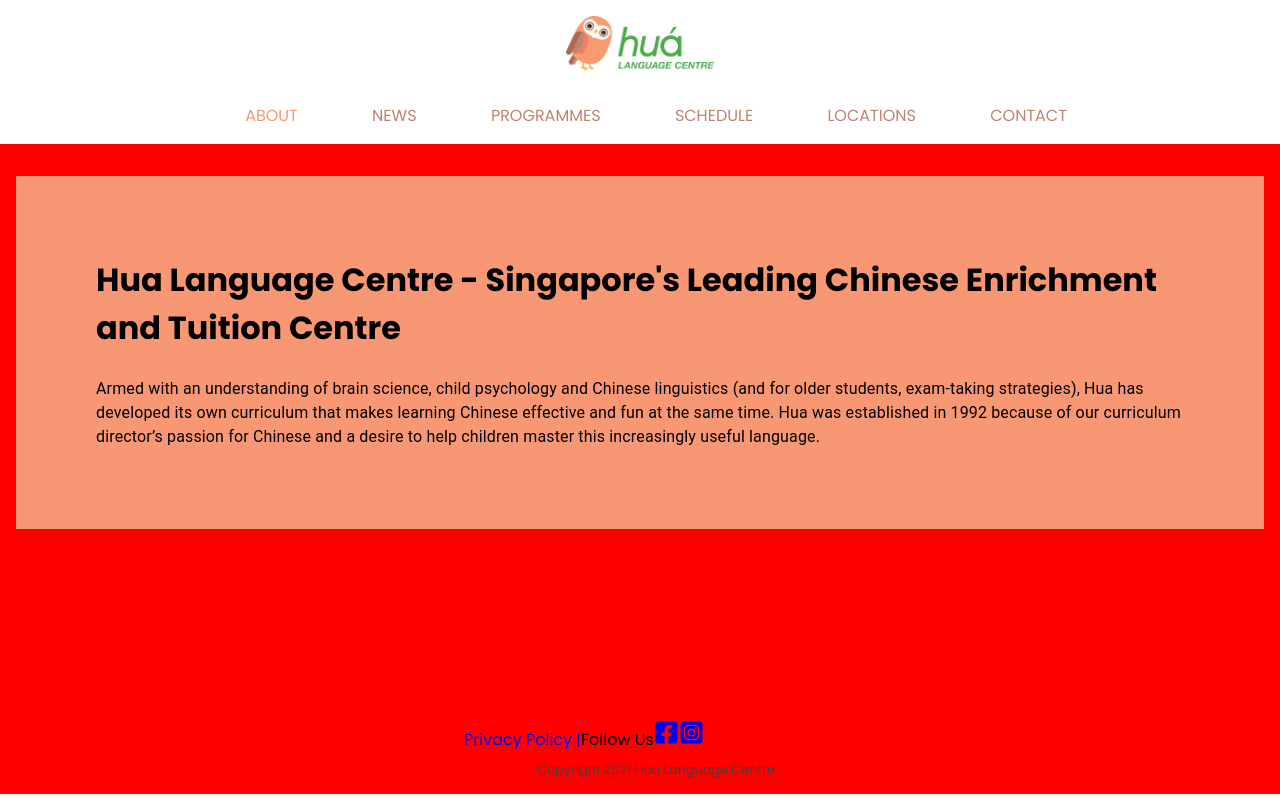
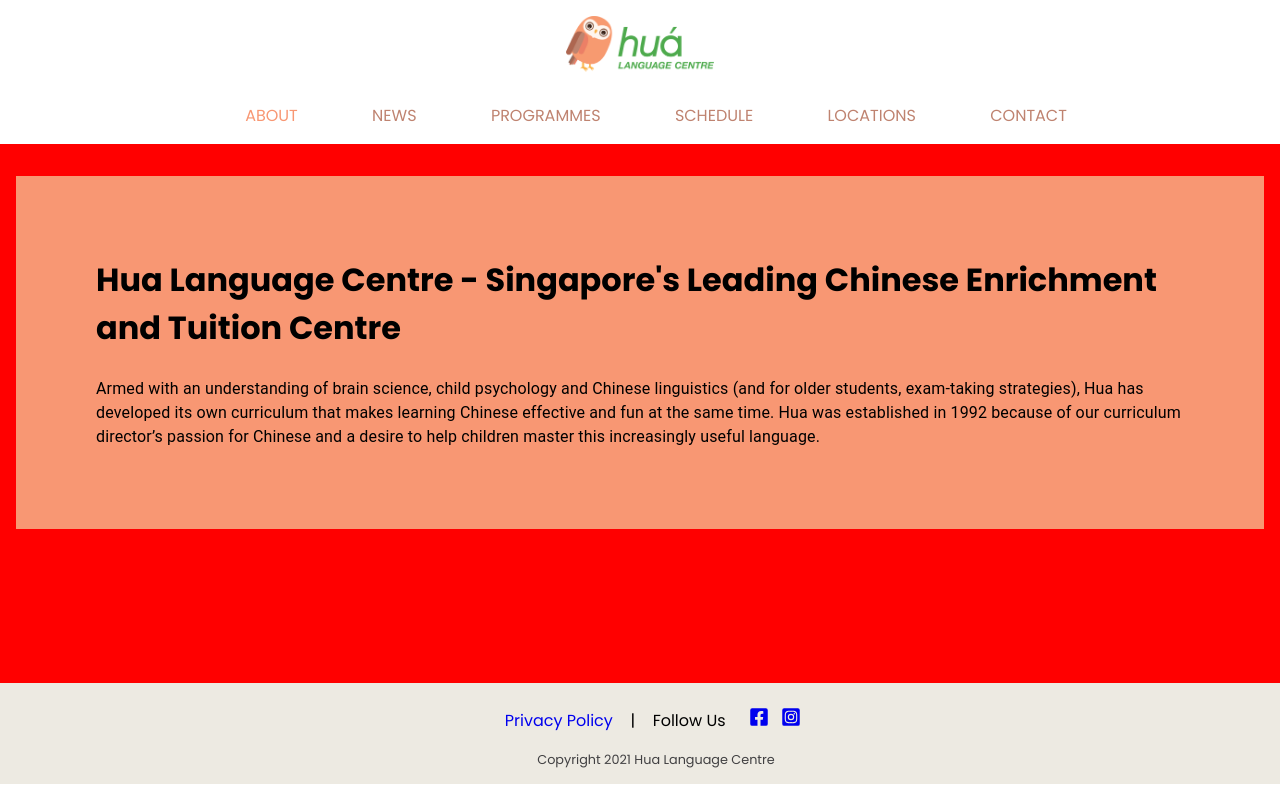
Before and after one commit to daveliew/gatsby-hua-language-centre, a Gatsby site: page /about in a window 1280 px wide. Shown: the top 800 px of the page. Built offline with nearby package versions, Linux system fonts and the light colour scheme; Gatsby itself is replaced by a stand-in of ours.

Commit message:
adjusted footer

```diff
--- a/src/components/Footer.js
+++ b/src/components/Footer.js
@@ -7,16 +7,25 @@ const sectionStyles = {
     flexDirection: "column",
     width: "100%",
     padding: "1rem",
-    backgroundColor: "red",
+    backgroundColor: "#edeae2",
+    bottom: "0",
 };
 
-const Container = styled.div`
-    display: "inline-grid";
-    grid-template-columns: repeat(2, auto);
-    /* justify-content: space-around; */
-    margin-bottom: "1rem";
-    width: 30vw;
-`;
+const socialStyles = {
+    display: "flex",
+    alignItems: "center",
+    justifyContent: "space-around",
+    flexWrap: "wrap",
+
+    width: "25vw",
+    padding: "0.5rem",
+};
+
+const socialIcons = {
+    display: "flex",
+    justifyContent: "space-between",
+    width: "5vw",
+};
 
 const descriptionStyles = {
     color: "#414042",
@@ -30,18 +39,23 @@ const Footer = () => {
     return (
         <>
             <footer style={sectionStyles}>
-                <Container>
-                    <a href="https://hua.com.sg/privacy-policy/">
-                        Privacy Policy |
-                    </a>
-                    Follow Us
-                    <a href="https://www.facebook.com/hualanguage/">
-                        <FaFacebookSquare size={25} />
-                    </a>
-                    <a href="https://www.instagram.com/hualanguage/">
-                        <FaInstagramSquare size={25} />
-                    </a>
-                </Container>
+                <div style={socialStyles}>
+                    <div>
+                        <a href="https://hua.com.sg/privacy-policy/">
+                            Privacy Policy
+                        </a>
+                    </div>
+                    <div>|</div>
+                    <div>Follow Us</div>
+                    <div style={socialIcons}>
+                        <a href="https://www.facebook.com/hualanguage/">
+                            <FaFacebookSquare size={20} />
+                        </a>
+                        <a href="https://www.instagram.com/hualanguagecentre/">
+                            <FaInstagramSquare size={20} />
+                        </a>
+                    </div>
+                </div>
                 <p style={descriptionStyles}>
                     Copyright {new Date().getFullYear()} Hua Language Centre
                 </p>
--- a/src/components/Layout.js
+++ b/src/components/Layout.js
@@ -9,9 +9,11 @@ const layoutStyles = {
 };
 
 const bodyStyles = {
+    display: "flex",
+    flexDirection: "column",
+    minHeight: "80vh",
+    justifyContent: "space-between",
     backgroundColor: "red",
-    minHeight: "70vh",
-    justifyContent: "space-between",
 };
 
 const contentStyles = {
@@ -29,8 +31,8 @@ const Layout = ({ pageTitle, children }) => {
                 <div style={bodyStyles}>
                     <title>{pageTitle}</title>
                     <div style={contentStyles}>{children}</div>
+                    <Footer />
                 </div>
-                <Footer />
             </div>
         </>
     );
```
